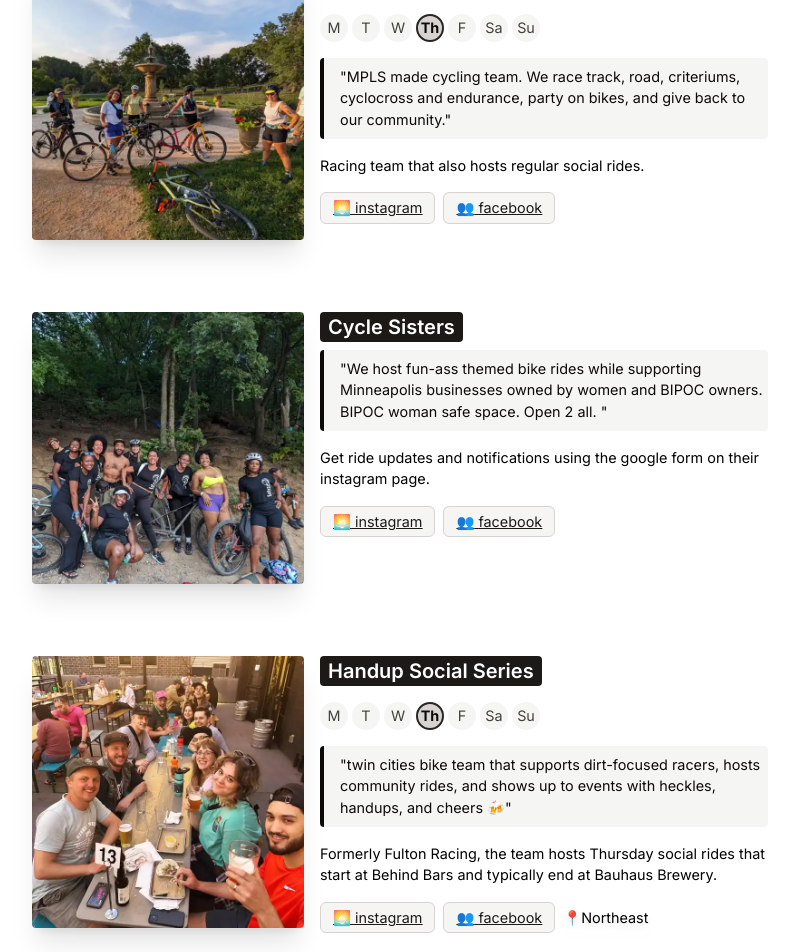
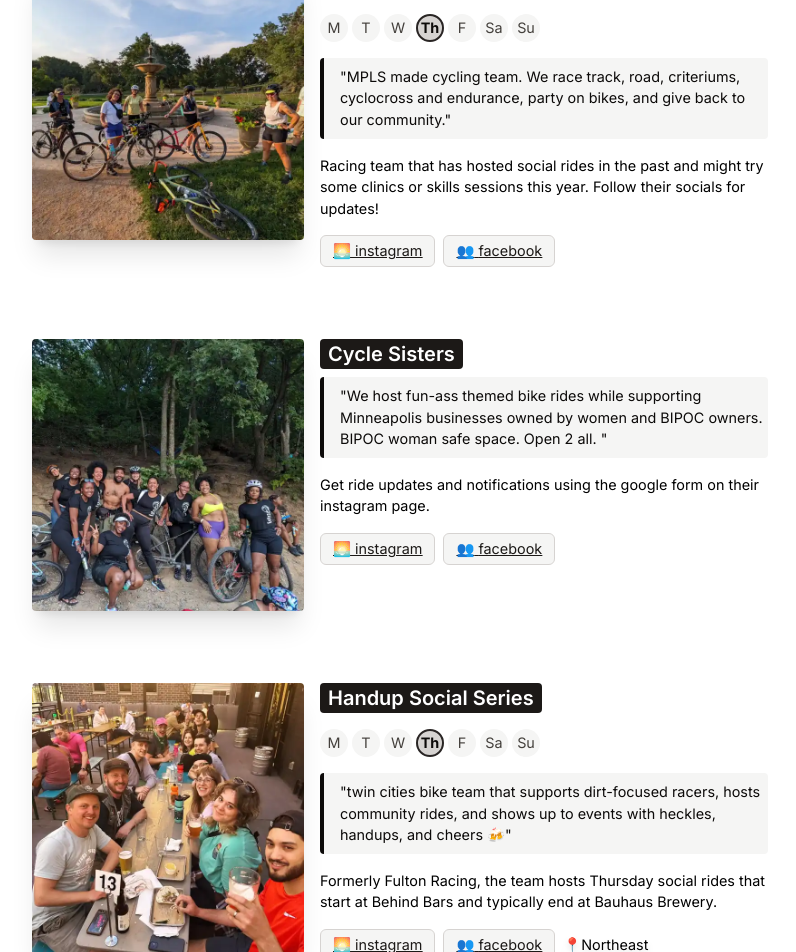
Before and after one commit to subdavis/bikegroups.org, a Next.js app: page / in a window 1280 px wide. Shown: the part 1953-2905 px from the top of the page, without its empty margins (240-1036 px from the left). Built offline with nearby package versions, Linux system fonts and the light colour scheme.

Commit message:
Update corpse whale description.

```diff
--- a/app/page.tsx
+++ b/app/page.tsx
@@ -44,7 +44,7 @@
       <Org
         name="Corpse Whale Racing"
         quote="MPLS made cycling team. We race track, road, criteriums, cyclocross and endurance, party on bikes, and give back to our community."
-        description="Racing team that also hosts regular social rides."
+        description="Racing team that has hosted social rides in the past and might try some clinics or skills sessions this year. Follow their socials for updates!"
         image="/images/Corpse_Whale_Racing_Team.jpg"
         days={['Th']}
         facebook='https://www.facebook.com/corpsewhaleracing/'
```
